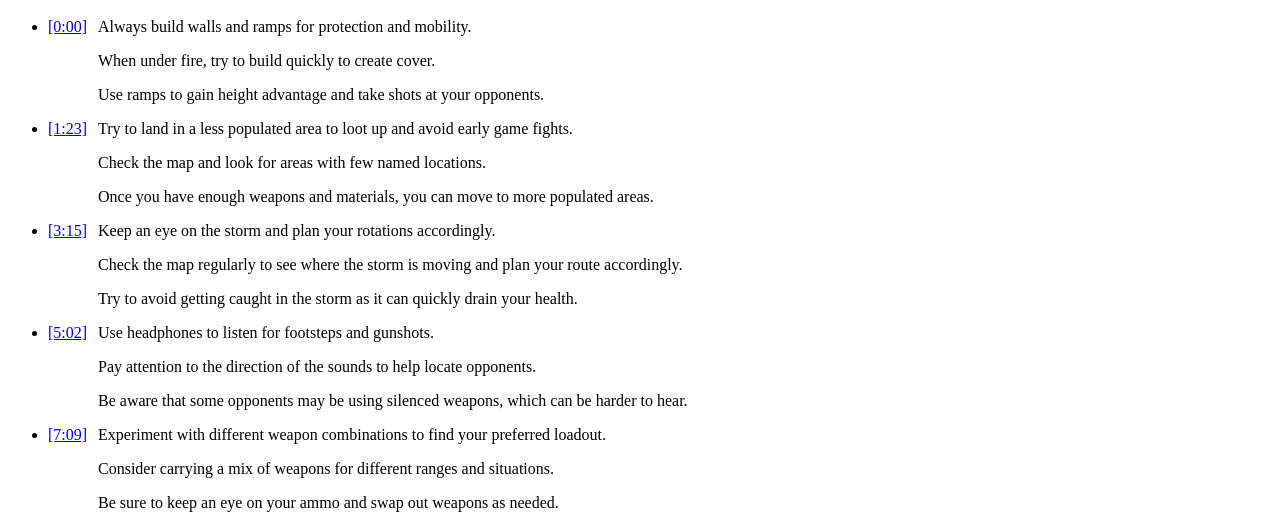
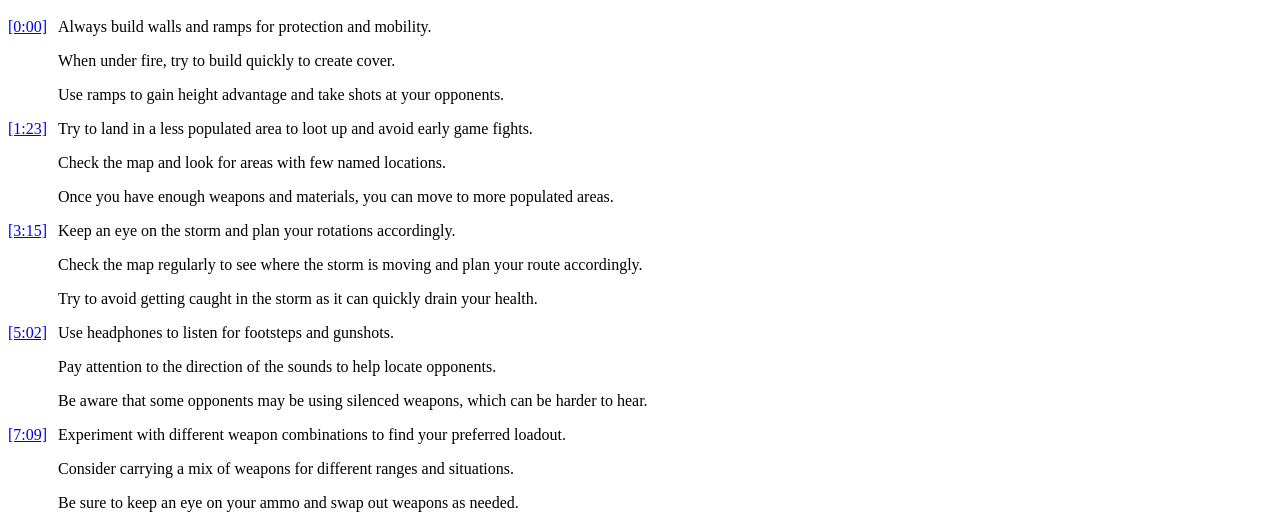
Before and after one commit to frankiewarren/youtube-notes, a plain HTML site: page main.html in a window 1280 px wide. Shown: the part 510-1038 px from the top of the page. Drawn offline with Linux system fonts and the light colour scheme.

Commit message:
Remove middot

```diff
--- a/style.css
+++ b/style.css
@@ -13,3 +13,10 @@ li a {
 li p {
 	margin-left: 30px;
 }
+
+/* Remove bullet middot from the list */
+ul {
+	list-style-type: none;
+	margin: 0;
+	padding: 0;
+}
```
